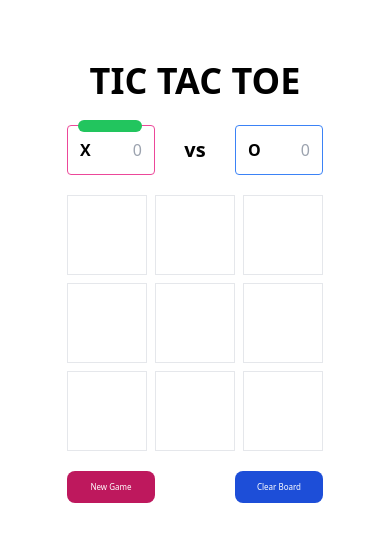
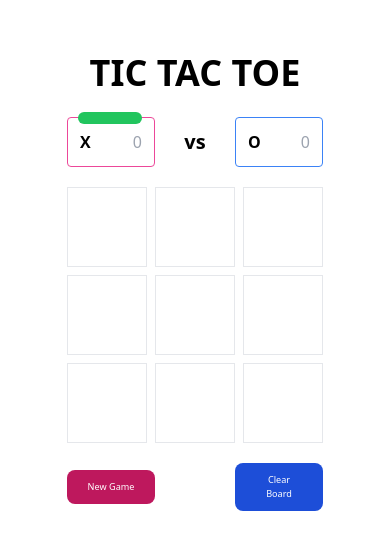
Before and after one commit to kogordev/xo, a Vue app: page / in a window 390 px wide. Shown: the part 148-698 px from the top of the page. Built offline with nearby package versions, Linux system fonts and the light colour scheme; no server answers.

Commit message:
try app response to screen change

```diff
--- a/src/components/BlueButton.vue
+++ b/src/components/BlueButton.vue
@@ -2,7 +2,7 @@
 	<div>
 		<button
 			type="button"
-			class="w-[5.5rem] sm:w-[7.2rem] sm:text-sm smobile:text-[.5rem] text-white bg-blue-700 hover:bg-blue-800 focus:ring-4 focus:ring-blue-300 font-medium rounded-lg px-5 py-2.5 mb-8 mx-1 dark:bg-blue-600 dark:hover:bg-blue-700 focus:outline-none dark:focus:ring-blue-800"
+			class="w-[5.5rem] sm:w-[7.2rem] sm:text-sm smobile:text-[.57rem] text-white bg-blue-700 hover:bg-blue-800 focus:ring-4 focus:ring-blue-300 font-medium rounded-lg px-5 py-2.5 mb-8 mx-1 dark:bg-blue-600 dark:hover:bg-blue-700 focus:outline-none dark:focus:ring-blue-800"
 			@click="$emit('ClearBoard')"
 		>
 			Clear Board
--- a/src/components/PinkButton.vue
+++ b/src/components/PinkButton.vue
@@ -2,7 +2,7 @@
 	<div>
 		<button
 			type="button"
-			class="w-[5.5rem] sm:w-[7.2rem] sm:text-sm smobile:text-[.5rem] text-white bg-pink-700 hover:bg-pink-800 focus:ring-4 focus:ring-pink-300 font-medium rounded-lg px-5 py-2.5 mb-8 mx-1 dark:bg-pink-600 dark:hover:bg-pink-700 focus:outline-none dark:focus:ring-pink-800"
+			class="w-[5.5rem] sm:w-[7.2rem] sm:text-sm smobile:text-[.57rem] text-white bg-pink-700 hover:bg-pink-800 focus:ring-4 focus:ring-pink-300 font-medium rounded-lg px-5 py-2.5 mb-8 mx-1 dark:bg-pink-600 dark:hover:bg-pink-700 focus:outline-none dark:focus:ring-pink-800"
 			@click="$emit('NewGame')"
 		>
 			New Game
```
